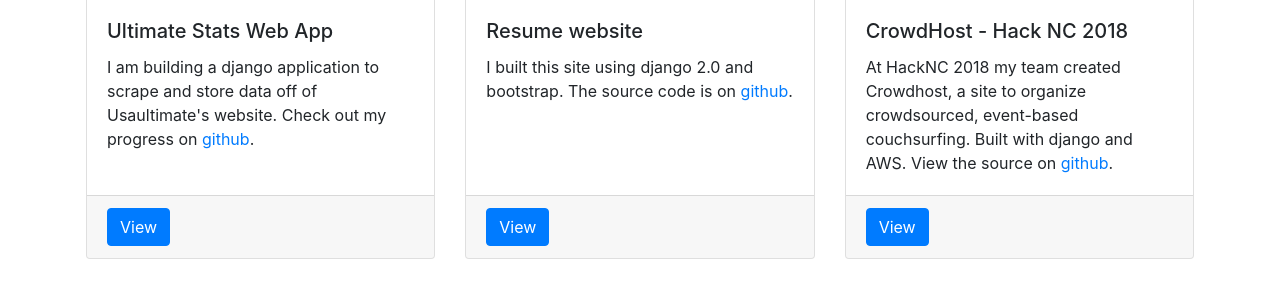
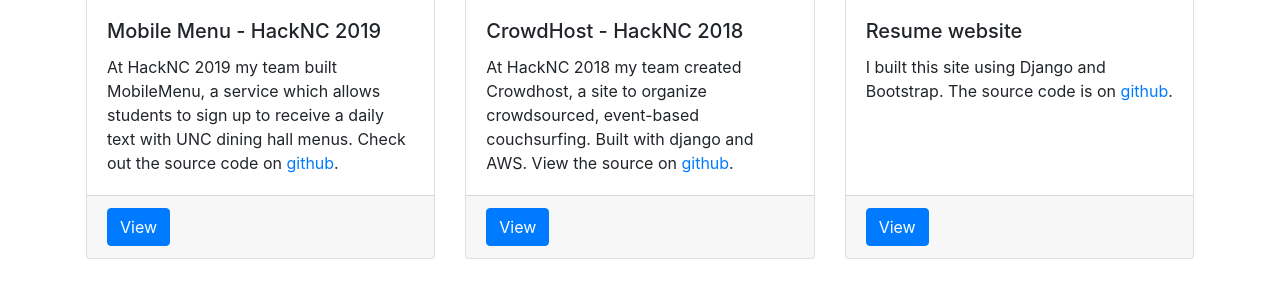
Before and after one commit to DersJ/resume-site-2, a Django app: page /projects/ in a window 1280 px wide. Shown: the part 408-689 px from the top of the page. Run offline with Django 3.2, Linux system fonts and the light colour scheme; some libraries are stand-ins or nearby versions.

Commit message:
january 2020 updates

```diff
--- a/templates/base.html
+++ b/templates/base.html
@@ -29,7 +29,7 @@
       <div class="container">
       <div class="row">
       <div class="col-6">
-        <span class="text-muted">Copyright 2018 by Anders Juengst</span>
+        <span class="text-muted">Copyright 2020 by Anders Juengst</span>
       </div>
       <div class="col-6 social-col">
       <a href="https://www.facebook.com/anders.juengst" target="_blank"><i class="fa fa-facebook"></i></a>
--- a/templates/contact.html
+++ b/templates/contact.html
@@ -6,7 +6,7 @@
 </br>
 <div class="row">
 <div class="col-sm-6">
-<p>Reach out on LinkedIn or Facebook or email me at: <p>
+<p>Reach out on <a href="https://www.linkedin.com/in/anders-juengst-26317b128/" target="_blank">LinkedIn</a> or <a href="https://www.facebook.com/anders.juengst" target="_blank">Facebook</a> or email me at: <p>
 <p>anders dot juengst at gmail dot com</p>
 
 
--- a/templates/coursework.html
+++ b/templates/coursework.html
@@ -8,6 +8,10 @@
 <div class="col-sm-6">
 
 <h4>Computer Science Courses</h4>
+
+<h5>Comp 550 - Algorithms and Algorithm Analysis - Fall 2019</h5>
+<small>Prof. Stephen Pizer</small>
+<p>Analyzing sorting, searching, graph, and optimization algorithms</p>
 
 <h5>Comp 590 - Big Data - Spring 2019</h5>
 <small>Prof. Frank Smith</small>
--- a/templates/navbar.html
+++ b/templates/navbar.html
@@ -20,9 +20,9 @@
       <li class="nav-item">
         <a class="nav-link" href="/projects/">Projects</a>
       </li>
-      <li class="nav-item">
+      <!-- <li class="nav-item">
         <a class="nav-link" href="/blog/">Blog</a>
-      </li>
+      </li> -->
       <li class="nav-item">
         <a class="nav-link" href="/contact/">Contact</a>
       </li>
--- a/templates/projects.html
+++ b/templates/projects.html
@@ -10,8 +10,8 @@
       <div class="card">
         <img class="card-img-top" src="{% static 'projects/ultisite.jpg' %}" alt="Card image cap">
         <div class="card-body">
-          <h5 class="card-title">Ultimate Stats Web App</h5>
-          <p class="card-text">I am building a django application to scrape and store data off of Usaultimate's website. Check out my progress on <a href="https://github.com/DersJ/checkscore_django" target="_blank">github</a>.</p>
+          <h5 class="card-title">Mobile Menu</h5>
+          <p class="card-text">At HackNC 2019 my team built MobileMenu, a service which allows students to receive a text with UNC dining hall menus. Check out the source code on <a href="https://github.com/DersJ/MobileMenu" target="_blank">github</a>.</p>
 
         </div>
         <div class="card-footer text-muted">
--- a/templates/projects2.html
+++ b/templates/projects2.html
@@ -6,21 +6,32 @@
 </br>
     <div class="card-deck">
       <div class="card mb-4">
-        <img class="card-img-top" src="{% static 'projects/ultisite.jpg' %}" alt="Card image cap">
+        <img class="card-img-top" src="{% static 'projects/mobilemenu.jpg' %}" alt="Card image cap">
         <div class="card-body">
-          <h5 class="card-title">Ultimate Stats Web App</h5>
-          <p class="card-text">I am building a django application to scrape and store data off of Usaultimate's website. Check out my progress on <a href="https://github.com/DersJ/checkscore_django" target="_blank">github</a>.</p>
+          <h5 class="card-title">Mobile Menu - HackNC 2019</h5>
+          <p class="card-text">At HackNC 2019 my team built MobileMenu, a service which allows students to sign up to receive a daily text with UNC dining hall menus. Check out the source code on <a href="https://github.com/DersJ/MobileMenu" target="_blank">github</a>.</p>
 
         </div>
         <div class="card-footer text-muted">
-         <a href="https://github.com/DersJ/checkscore_django" target="_blank" class="btn btn-primary">View</a>
+         <a href="https://github.com/DersJ/MobileMenu" target="_blank" class="btn btn-primary">View</a>
        </div>
      </div>
+     <div class="card mb-4">
+      <img class="card-img-top" src="{% static 'projects/crowdhost.png' %}" alt="Card image cap">
+      <div class="card-body">
+        <h5 class="card-title">CrowdHost - HackNC 2018</h5>
+        <p class="card-text">At HackNC 2018 my team created Crowdhost, a site to organize crowdsourced, event-based couchsurfing. Built with django and AWS. View the source on <a href="https://www.github.com/dersj/hacknc2018/" target="_blank">github</a>.</p>
+
+      </div>
+      <div class="card-footer text-muted">
+        <a href="https://crowdhost.herokuapp.com/" class="btn btn-primary" target="_blank">View</a>
+      </div>
+    </div>
      <div class="card mb-4">
       <img class="card-img-top" src="{% static 'projects/rsite.jpg' %}" alt="Card image cap">
       <div class="card-body">
         <h5 class="card-title">Resume website</h5>
-        <p class="card-text">I built this site using django 2.0 and bootstrap. The source code is on <a href="https://github.com/DersJ/" target="_blank">github</a>.</p>
+        <p class="card-text">I built this site using Django and Bootstrap. The source code is on <a href="https://github.com/DersJ/" target="_blank">github</a>.</p>
 
       </div>
       <div class="card-footer text-muted">
@@ -30,17 +41,7 @@
 
     <div class="w-100 d-none d-sm-block d-lg-none"><!-- wrap every 2 on sm--></div>
 
-    <div class="card mb-4">
-      <img class="card-img-top" src="{% static 'projects/crowdhost.png' %}" alt="Card image cap">
-      <div class="card-body">
-        <h5 class="card-title">CrowdHost - Hack NC 2018</h5>
-        <p class="card-text">At HackNC 2018 my team created Crowdhost, a site to organize crowdsourced, event-based couchsurfing. Built with django and AWS. View the source on <a href="https://www.github.com/dersj/hacknc2018/" target="_blank">github</a>.</p>
 
-      </div>
-      <div class="card-footer text-muted">
-        <a href="https://www.crowdhost.us" class="btn btn-primary" target="_blank">View</a>
-      </div>
-    </div>
     <div class="w-100 d-none d-lg-block"><!-- wrap every 3 on md--></div>
       <div class="card mb-4">
         <img class="card-img-top" src="{% static 'projects/jarvis.jpg' %}" alt="Card image cap">
```
Also changed, not shown: templates/home.html (+8 -6 lines), templates/resume.html (+11 -3 lines).
